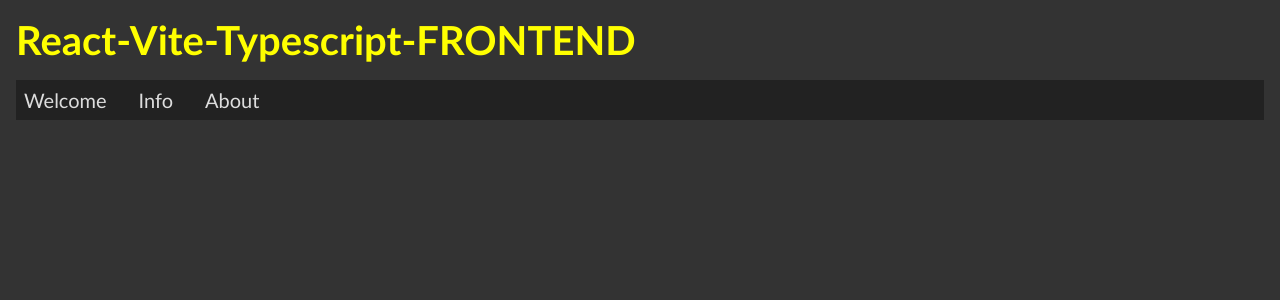
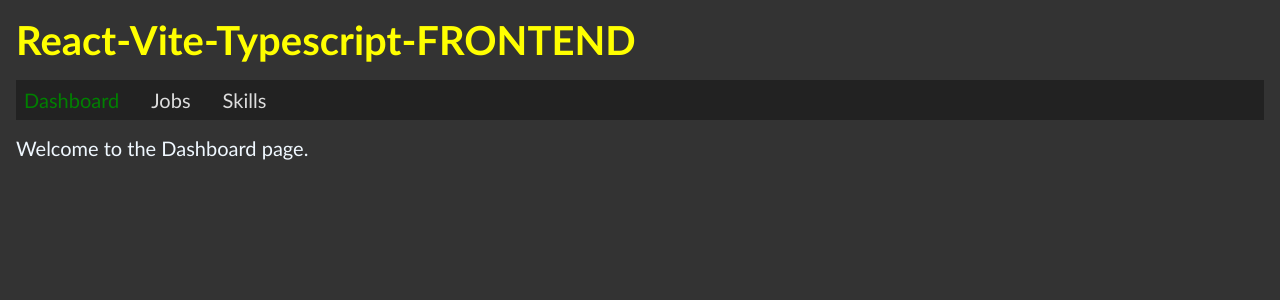
Before and after one commit to Scientific-Research/mk004-React-Vite-Typescript-FRONTEND, a React (Vite) app: page /dashboard in a window 1280 px wide. Shown: the top 300 px of the page. Built offline with nearby package versions, Linux system fonts and the light colour scheme.

Commit message:
changing the page to the new page => dashborad page, jobs page, skills page

```diff
--- a/src/App.tsx
+++ b/src/App.tsx
@@ -1,23 +1,24 @@
 // import './App.css';
 import { NavLink, Route, Routes } from 'react-router-dom';
-import { PageWelcome } from './components/PageWelcome';
-import { PageInfo } from './components/PageInfo';
-import { PageAbout } from './components/PageAbout';
+import { PageDashboard } from './components/PageDashboard';
+import { PageJobs } from './components/PageJobs';
+import { PageSkills } from './components/PageSkills';
 
 function App() {
   return (
     <div className="App">
       <h1>React-Vite-Typescript-FRONTEND</h1>
+
       <nav>
-        <NavLink to="welcome">Welcome</NavLink>
-        <NavLink to="info">Info</NavLink>
-        <NavLink to="about">About</NavLink>
+        <NavLink to="dashboard">Dashboard</NavLink>
+        <NavLink to="jobs">Jobs</NavLink>
+        <NavLink to="skills">Skills</NavLink>
       </nav>
 
       <Routes>
-        <Route path="welcome" element={<PageWelcome />}></Route>
-        <Route path="info" element={<PageInfo />}></Route>
-        <Route path="about" element={<PageAbout />}></Route>
+        <Route path="dashboard" element={<PageDashboard />}></Route>
+        <Route path="jobs" element={<PageJobs />}></Route>
+        <Route path="skills" element={<PageSkills />}></Route>
       </Routes>
     </div>
   );
--- a/src/components/PageAbout.tsx
+++ /dev/null
@@ -1,7 +0,0 @@
-export const PageAbout = () => {
-  return (
-    <>
-      <p>Welcome to the About page.</p>
-    </>
-  );
-};
--- /dev/null
+++ b/src/components/PageDashboard.tsx
@@ -0,0 +1,7 @@
+export const PageDashboard = () => {
+        return (
+            <>
+                <p>Welcome to the Dashboard page.</p>
+            </>
+        );
+    };
--- a/src/components/PageInfo.tsx
+++ /dev/null
@@ -1,7 +0,0 @@
-export const PageInfo = () => {
-  return (
-    <>
-      <p>Welcome to the Info page.</p>
-    </>
-  );
-};
--- /dev/null
+++ b/src/components/PageJobs.tsx
@@ -0,0 +1,7 @@
+export const PageJobs = () => {
+        return (
+            <>
+                <p>Welcome to the Jobs page.</p>
+            </>
+        );
+    };
--- /dev/null
+++ b/src/components/PageSkills.tsx
@@ -0,0 +1,7 @@
+export const PageSkills = () => {
+        return (
+            <>
+                <p>Welcome to the Skills page.</p>
+            </>
+        );
+    };
--- a/src/components/PageWelcome.tsx
+++ /dev/null
@@ -1,7 +0,0 @@
-export const PageWelcome = () => {
-  return (
-    <>
-      <p>Welcome to this site.</p>
-    </>
-  );
-};
```
